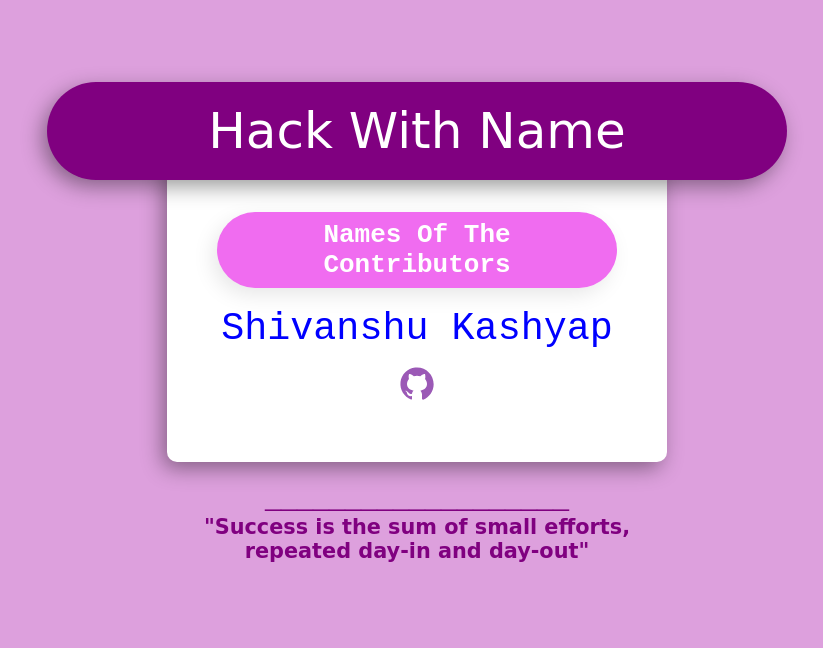
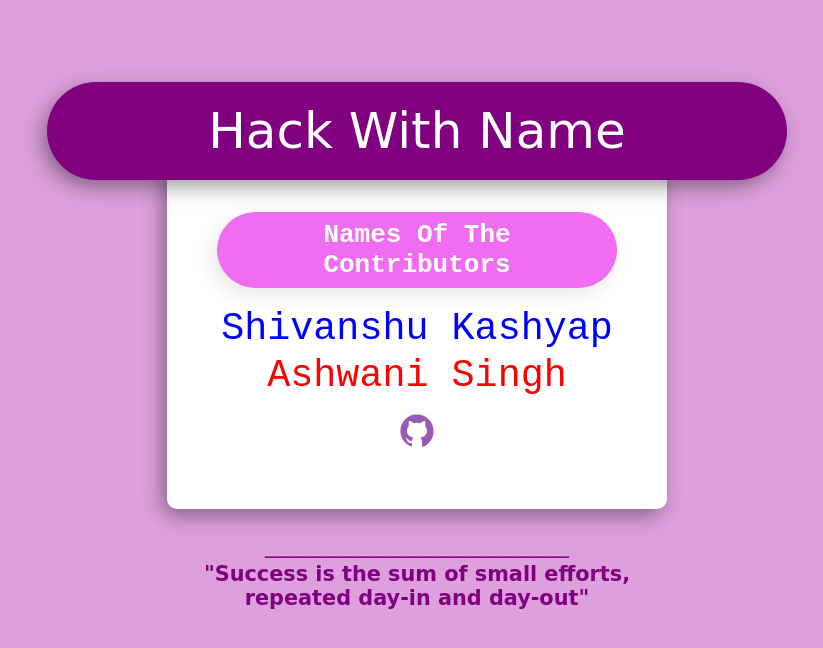
Before and after one commit to kriyptor/HackWithName, a plain HTML site: page index.html in a window 1280 px wide. Shown: the whole page, without its empty margins (223-1046 px from the left). Drawn offline with Linux system fonts and the light colour scheme.

Commit message:
Update index.html

```diff
--- a/index.html
+++ b/index.html
@@ -15,6 +15,7 @@
     <!-- Just Copy the above tag ,👇 edit the values of the tag as given below 👇 and paste it down below-->
     <!-- <div class="container name"><a href="👉 Your Github URL 👈" style="color: 👉 Choose any color; 👈 font-family: 👉 Choose any font family; 👈">👉 Your Name 👈</a></div> -->
     <!--❗❗Delete this comment and Paste your tag here, make sure you have removed the hand emoji from the tag before saving the file.❗❗-->
+    <div class="container name"><a href="https://github.com/ashwanisng" style="color: red; font-family: 'Courier New', Courier, monospace;">Ashwani Singh</a></div>
     <div class="github-icon">
         <a href="https://github.com/kriyptor/HackWithName">
         <svg xmlns="http://www.w3.org/2000/svg" x="0px" y="0px"
```
